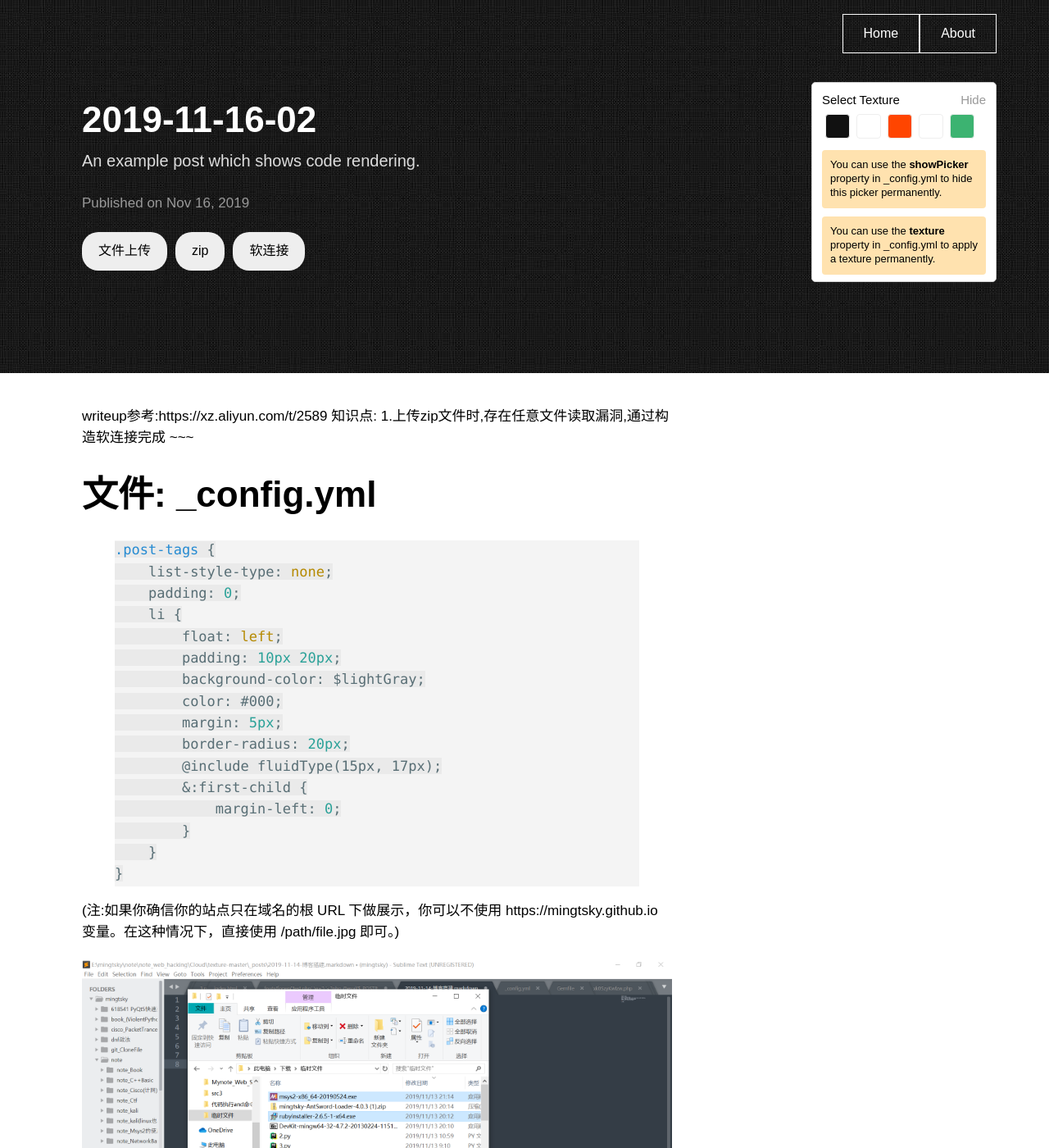
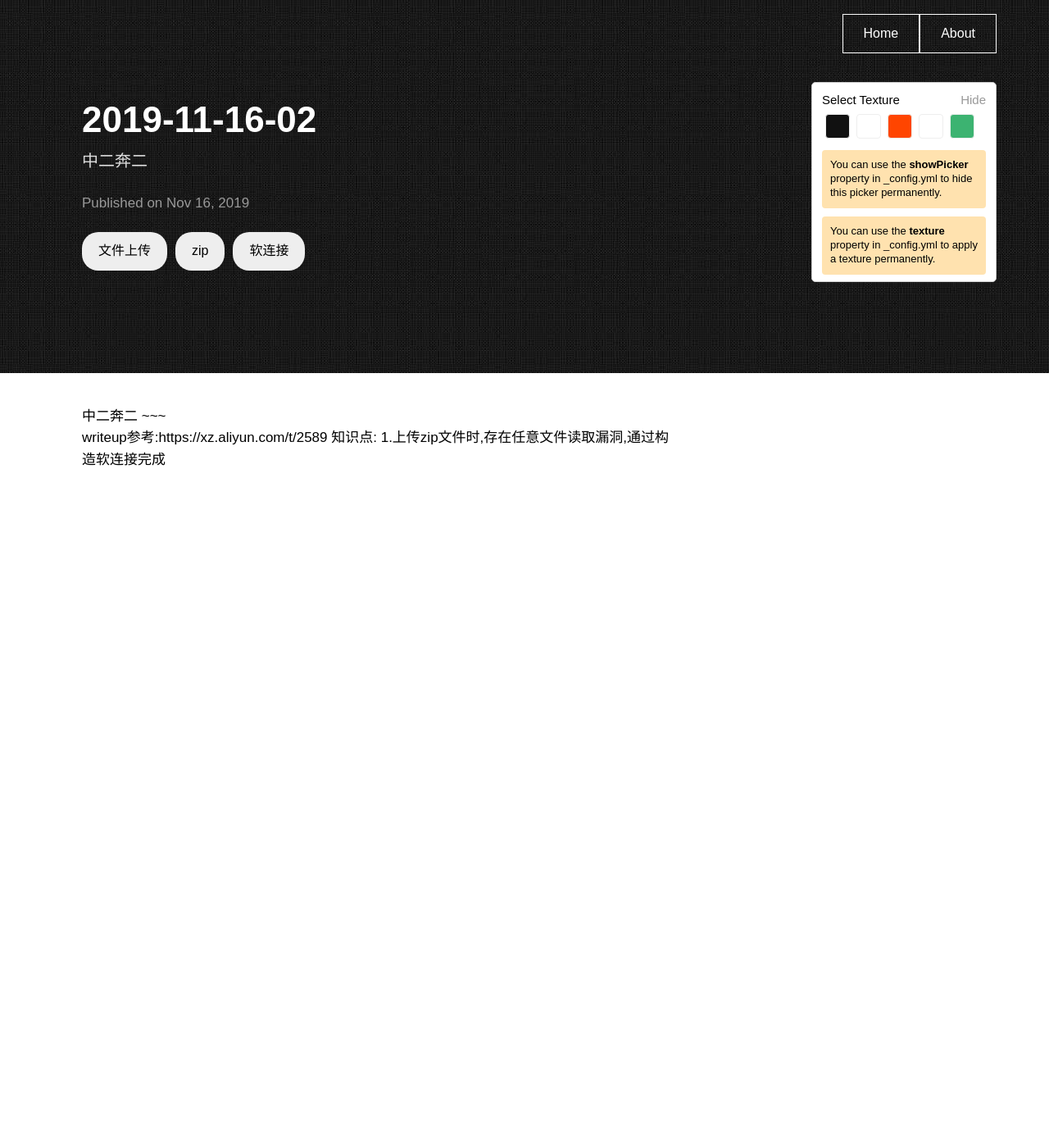
Before and after one commit to mingtsky/mingtsky.github.io, a Jekyll site: the page built from _posts/2019-11-16-02.markdown, in a window 1280 px wide and 1400 px high. Shown: the whole window at 82% size. Built offline with Jekyll 4.4.1, drawn with Linux system fonts in a browser that asks for light colours; comment, search, counter and statistics services are not loaded; some of the changed text lies outside the part shown.

Commit message:
进一步完善

````diff
--- a/_config.yml
+++ b/_config.yml
@@ -23,7 +23,7 @@ sass:
 # Build settings
 # theme: texture
 
-permalink: /posts/:title/
+permalink: /posts/:year/:month/:day/:title/
 plugins:
   - jekyll-seo-tag
 #  - jekyll-feed
--- a/_posts/2019-11-14-01.markdown
+++ b/_posts/2019-11-14-01.markdown
@@ -8,6 +8,7 @@ excerpt_separator: ~~~
 ---
 你无法同时拥有
 ~~~
+## Ready
 页面有提示www.tar.gz ,此为文件格式,应该是添加在url路径后面将该文件下载下来.下载下来后发现有3000份左右的php文件,随便打开几个文件查看,发现里面有很多$_GET['...'],$_POST['...'],assert,eval,system之类的
 ![My helpful screenshot](/assets/img/2019-11-14-01/2019-11-14 (5).png)
 判断这里的文件中有一个文件里面的某个参数存在命令执行/代码执行漏洞(shell),类似eval($_GET[xx]) 或者 system($_GET[xx]),于是用了一个大佬写的脚本(已修改)
--- a/_posts/2019-11-16-01.markdown
+++ b/_posts/2019-11-16-01.markdown
@@ -1,12 +1,12 @@
 ---
 layout: post
 title:  "2019-11-16-01"
-description: 凭感觉走
+description: 深呼吸,感受这世界的气息
 date:   2019-11-16
 tags: python session伪造 Unicode欺骗
 excerpt_separator: ~~~
 ---
-凭感觉走
+深呼吸,感受这世界的气息
 ~~~
 writeup参考:
 {% highlight python%}
--- a/_posts/2019-11-16-02.markdown
+++ b/_posts/2019-11-16-02.markdown
@@ -1,52 +1,13 @@
 ---
 layout: post
 title: "2019-11-16-02"
-description: An example post which shows code rendering.
+description: 中二奔二
 date: 2019-11-16
 tags: 文件上传 zip 软连接
 excerpt_separator: ~~~
 ---
+中二奔二
+~~~
 writeup参考:https://xz.aliyun.com/t/2589
 知识点:
 1.上传zip文件时,存在任意文件读取漏洞,通过构造软连接完成
-~~~
-# 文件: _config.yml
-{% highlight css%}
-.post-tags {
-	list-style-type: none;
-	padding: 0;
-	li {
-		float: left;
-		padding: 10px 20px;
-		background-color: $lightGray;
-		color: #000;
-		margin: 5px;
-		border-radius: 20px;
-		@include fluidType(15px, 17px);
-		&:first-child {
-			margin-left: 0;
-		}
-	}
-}
-{% endhighlight %}
-(注:如果你确信你的站点只在域名的根 URL 下做展示，你可以不使用 {{ site.url }} 变量。在这种情况下，直接使用 /path/file.jpg 即可。)
-![My helpful screenshot](/assets/img/1.png)
-… 你可以直接 [下载 PDF]({{ site.url }}/assets/mydoc.pdf).
-```css
-.post-tags {
-	list-style-type: none;
-	padding: 0;
-	li {
-		float: left;
-		padding: 10px 20px;
-		background-color: $lightGray;
-		color: #000;
-		margin: 5px;
-		border-radius: 20px;
-		@include fluidType(15px, 17px);
-		&:first-child {
-			margin-left: 0;
-		}
-	}
-}
-```
````
Also changed, not shown: _posts/2019-05-23-welcome-to-jekyll.markdown (deleted, +0 -14 lines), _posts/2019-06-30-coding-post.markdown (deleted, +0 -32 lines), _posts/2019-11-14-博客搭建.markdown (+14 -13 lines), _posts/2019-11-16-03.markdown (+6 -3 lines).
